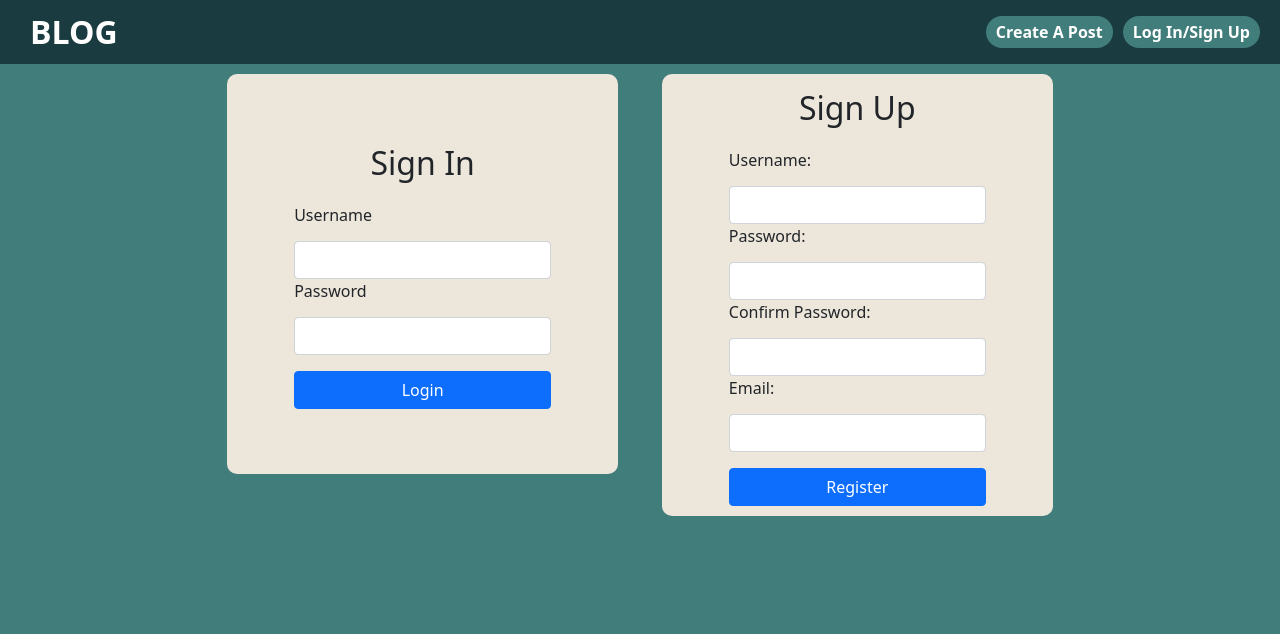
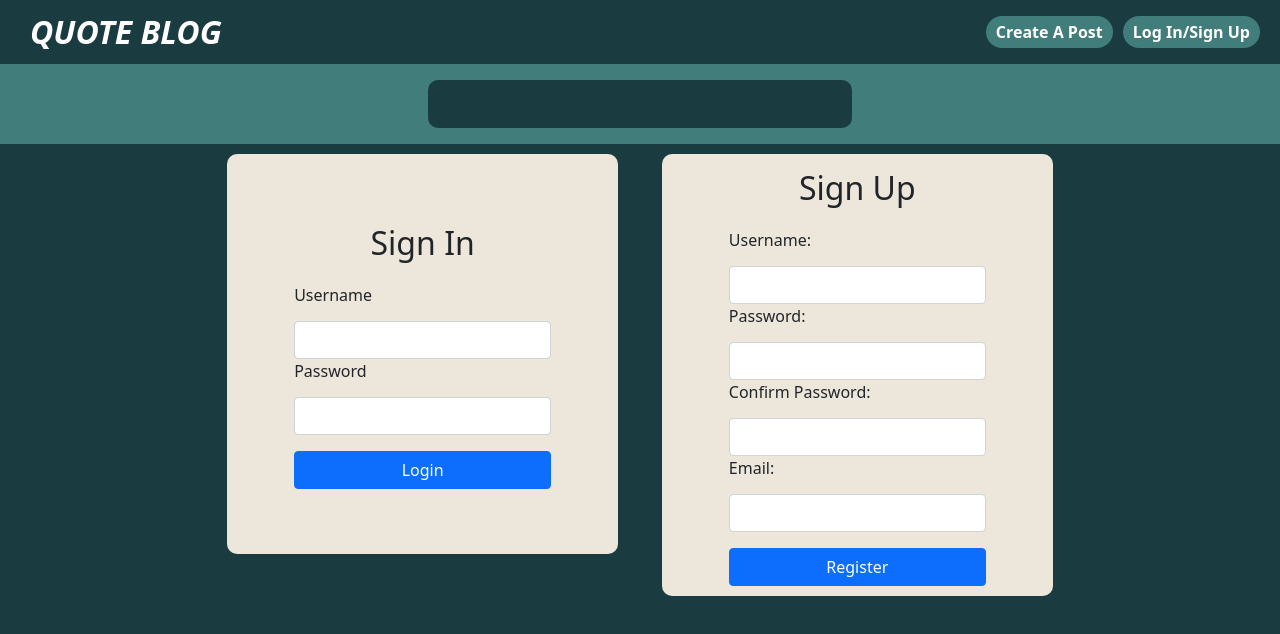
Before and after one commit to antran1245/blog, a React (Create React App) app in the folder client/: page /account in a window 1280 px wide. Shown: the top 634 px of the page. Built offline with nearby package versions, Linux system fonts and the light colour scheme; no server answers.

Commit message:
add a quote comp

```diff
--- a/client/src/App.css
+++ b/client/src/App.css
@@ -2,6 +2,6 @@
   overflow-x: hidden;
 }
 .App {
-  background-color: #417D7A;
+  background-color: #1A3C40;
   height: 100vh;
 }
--- a/client/src/App.js
+++ b/client/src/App.js
@@ -8,6 +8,7 @@
 import './App.css';
 import { useEffect, useState } from 'react';
 import axios from 'axios';
+import Quote from './components/Quote';
 
 function App() {
   const [user, setUser] = useState({_id: null, username: null})
@@ -27,6 +28,7 @@
         <div className='App'>
           <Container fluid className='px-0'>
             <NavComp />
+            <Quote />
             <Routes>
               <Route path="/dashboard" element={<Dashboard/>}/>
               <Route path="/account" element={<Account />} />
--- a/client/src/components/Dashboard.jsx
+++ b/client/src/components/Dashboard.jsx
@@ -15,11 +15,9 @@
         }
         handleAxios()
     }, [])
-    // useEffect(()=> {
-    //     console.log(postListing)
-    // }, [postListing])
+
     return(
-        <Row>
+        <Row className="px-sm-4 px-0">
             <Col xs={12} sm={10}>
                 {postListing &&
                     postListing.map((post, i) =>
--- a/client/src/components/NavComp.jsx
+++ b/client/src/components/NavComp.jsx
@@ -16,7 +16,7 @@
     return(
         <Navbar expand="sm" className='navbar p-2' variant='dark'>
             <Container fluid>
-                <Link to={'/dashboard'} className='justify-conent-start header'>BLOG</Link>
+                <Link to={'/dashboard'} className='justify-conent-start header'><em>QUOTE BLOG</em></Link>
                 <Navbar.Toggle aria-controls='navbar-nav'/>
                 <Navbar.Collapse id='navbar-nav'  className="justify-content-md-end">
                     <Nav>
--- /dev/null
+++ b/client/src/components/Quote.jsx
@@ -0,0 +1,28 @@
+import { useEffect, useState } from "react";
+import {Row, Col} from 'react-bootstrap';
+import axios from "axios";
+import '../sass/style.scss';
+
+export default function Quote() {
+    const [quote, setQuote] = useState(null);
+    useEffect(()  => {
+        const handleAxios = async() => {
+            let resp = await axios.get('https://api.goprogram.ai/inspiration')
+            setQuote({quote: resp.data.quote, author: resp.data.author})
+        }
+        handleAxios()
+    }, [])
+    return(
+        <Row className="quote p-3">
+            <Col xs={12} sm={{span: 4, offset: 4}} className="p-4">
+                {
+                quote &&
+                    <>
+                        <p><em>{quote.quote}</em></p>
+                        <p className="d-flex justify-content-end"> <b>{quote.author}</b></p>
+                    </>
+                }
+            </Col>
+        </Row>
+    );
+}
--- a/client/src/components/Register.jsx
+++ b/client/src/components/Register.jsx
@@ -1,12 +1,14 @@
 import { Col, Form, Button } from 'react-bootstrap';
 import axios from 'axios';
-import { useState } from 'react';
+import { useContext, useState } from 'react';
 import { useNavigate } from 'react-router-dom';
+import { Wrapper } from './context/WrapperContext';
 
 const initialState = {username: null, password: null, confirm: null, email: null};
 export default function Register() {
     const [form, setForm] = useState(initialState)
     const [error, setError] = useState(initialState)
+    const {setUser} = useContext(Wrapper);
     const navigate = useNavigate();
 
     const handleRegister = async(e) => {
@@ -15,6 +17,7 @@
             const resp = await axios.post('http://localhost:8000/api/users/new', form)
             if(resp.status === 200) {
                 navigate('/dashboard')
+                setUser({_id: resp.data._id, username: resp.data.username})
             }
         } catch  (err) {
             console.log(err)
--- a/client/src/sass/style.scss
+++ b/client/src/sass/style.scss
@@ -90,3 +90,12 @@
         padding: 20px;
     }
 }
+
+.quote {
+    background-color: #417D7A;
+    color: #EDE6DB;
+    div {
+        background-color: #1A3C40;
+        border-radius: 10px;
+    }
+}
```
